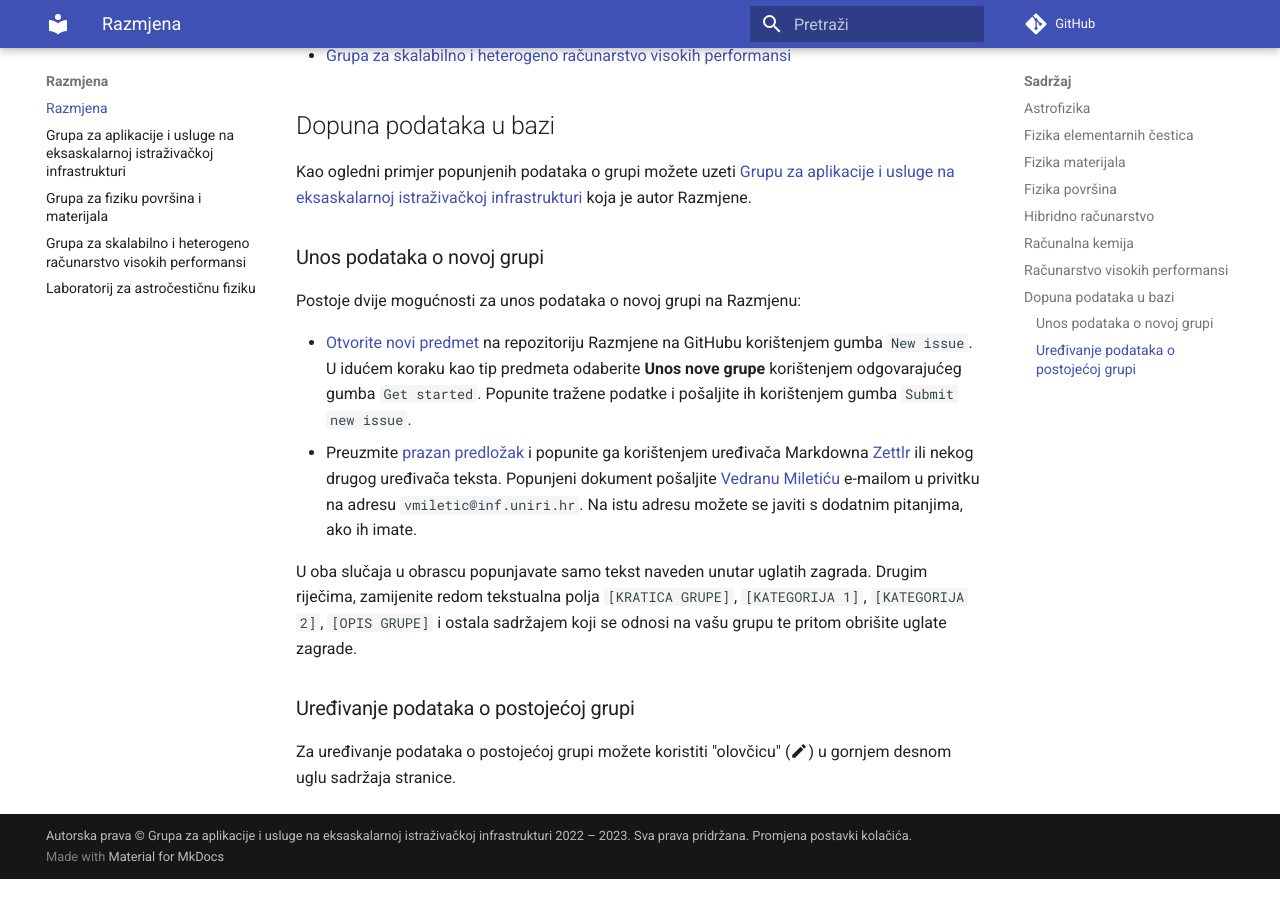
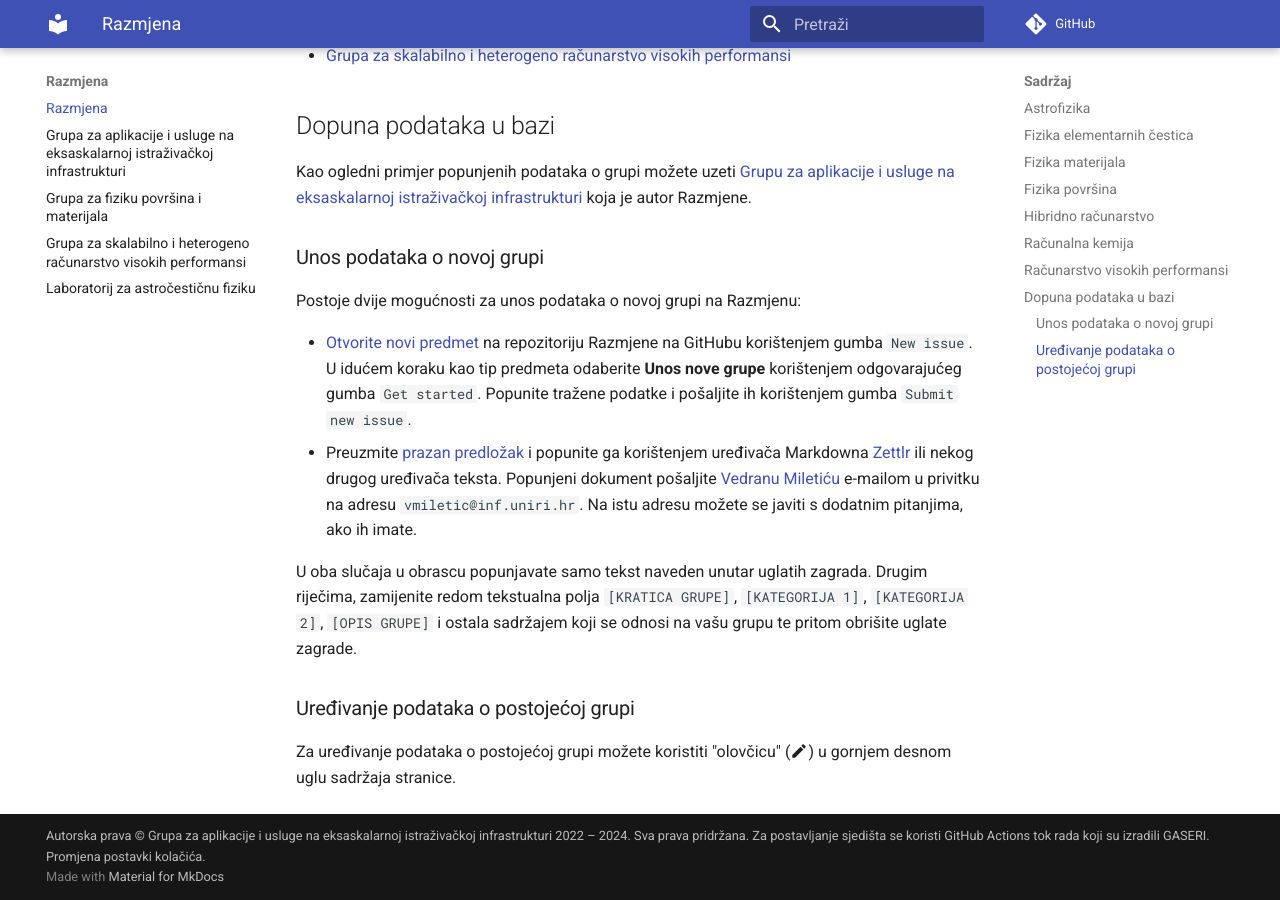
Before and after one commit to razmjena/razmjena.github.io, an MkDocs documentation site: the page built from docs/index.md, in a window 1280 px wide and 900 px high, scrolled down 1379 px. Built offline with MkDocs 1.6.1 and Material for MkDocs 9.7.7, drawn with Linux system fonts in a browser that asks for light colours; comment, search, counter and statistics services are not loaded; before the commit the page ends 2258 px from its top, so only the background shows below that.

Commit message:
Updated copyright and reformatted config

```diff
--- a/mkdocs.yml
+++ b/mkdocs.yml
@@ -1,8 +1,14 @@
 site_name: Razmjena
-site_description: Razmjena je interaktivna baza podataka znanstvenih grupa koje djeluju na istraživačkim i visokoškolskim ustanovama u Hrvatskoj.
+site_description: >-
+  Razmjena je interaktivna baza podataka znanstvenih grupa koje djeluju na
+  istraživačkim i visokoškolskim ustanovama u Hrvatskoj.
 site_author: Vedran Miletić
 site_url: https://razmjena.github.io/
-copyright: Autorska prava &copy; <a href="https://gaseri.org/hr/">Grupa za aplikacije i usluge na eksaskalarnoj istraživačkoj infrastrukturi</a> 2022 – 2023. Sva prava pridržana. <a href="#__consent">Promjena postavki kolačića</a>.
+copyright: >-
+  Autorska prava &copy; <a href="https://gaseri.org/hr/">Grupa za aplikacije i usluge na eksaskalarnoj istraživačkoj infrastrukturi</a> 2022 – 2024.
+  Sva prava pridržana. Za postavljanje sjedišta se koristi
+  <a href="https://group.miletic.net/en/blog/2022-11-01-publishing-material-for-mkdocs-website-to-github-pages-using-custom-actions-workflow/">GitHub Actions tok rada koji su izradili GASERI</a>.
+  <a href="#__consent">Promjena postavki kolačića</a>.
 repo_url: https://github.com/razmjena/razmjena.github.io/
 edit_uri: edit/main/docs/
 
@@ -28,7 +34,11 @@ extra:
     property: G-WGBKHXW2YF
   consent:
     title: Cookie consent
-    description: Koristimo kolačiće za prepoznavanje vaših ponovnih posjeta, pohranu vaših preferencija i mjerenje učinkovitosti našeg web sjedišta. Svojim pristankom nam pomažete poboljšati naše web sjedište kako bi na njemu budući posjetitelji lakše pronašli ono što žele.
+    description: >-
+      Koristimo kolačiće za prepoznavanje vaših ponovnih posjeta, pohranu
+      vaših preferencija i mjerenje učinkovitosti našeg web sjedišta. Svojim
+      pristankom nam pomažete poboljšati naše web sjedište kako bi na njemu
+      budući posjetitelji lakše pronašli ono što žele.
 plugins:
   - search
   - social
```
